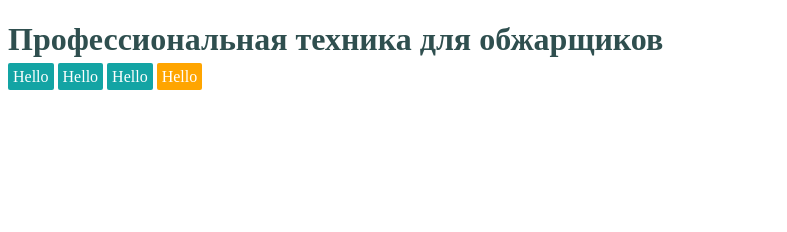
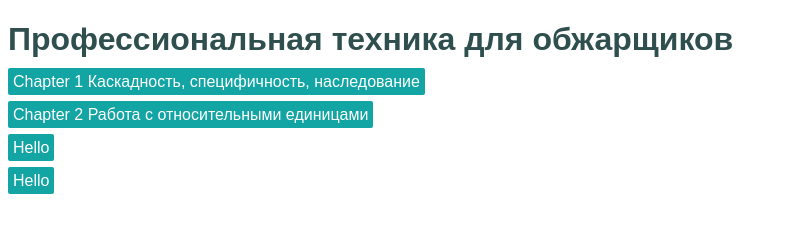
Before and after one commit to ilya-oreshek-golovko/my-first-project, a plain HTML site: page index.html in a window 1280 px wide. Shown: the whole page, without its empty margins (0-787 px from the left). Drawn offline with Linux system fonts and the light colour scheme.

Commit message:
completed the first chapter; sterted the second

```diff
--- /dev/null
+++ b/assets/cascading_specificity_inheritance_1.css
@@ -0,0 +1,55 @@
+body{
+	font-family: sans-serif;
+}
+
+h1 {
+	color: #2f4f4f;
+	margin-bottom: 10px;
+	font-weight: bold;
+}
+.title {
+	font: 32px Helvetica, Arial, sans-serif;
+}
+
+#main-nav {
+	margin-top: 10px;
+	list-style: none;
+	padding-left: 0;
+}
+#main-nav li {
+	display: inline-block;
+}
+#main-nav a {
+	color: white;
+	background-color: #13a4a4;
+	padding: 5px;
+	border-radius: 2px;
+	text-decoration: none;
+}
+
+a:link {
+	color: red;
+	text-decoration: none;
+}
+a:visited {
+	color: green;
+}
+a:hover {
+	color: black;
+	text-decoration: underline;
+}
+a:active {
+	color: yellow;
+}
+.footer {
+	color: #666;
+	background-color: #ccc;
+	padding: 15px 0;
+	text-align: center;
+	font-size: 14px;
+}
+
+.footer a {
+	color: initial;
+	text-decoration: underline;
+}
--- /dev/null
+++ b/assets/index_style.css
@@ -0,0 +1,26 @@
+body{
+	font-family: sans-serif;
+}
+
+h1 {
+	color: #2f4f4f;
+	margin-bottom: 10px;
+	font-weight: bold;
+}
+
+#main-nav {
+	margin-top: 10px;
+	list-style: none;
+	padding-left: 0;
+}
+
+#main-nav a {
+	color: white;
+	background-color: #13a4a4;
+	padding: 5px;
+	border-radius: 2px;
+	text-decoration: none;
+}
+#main-nav li{
+	margin: 15px 0px;
+}
--- a/assets/style1.css
+++ /dev/null
@@ -1,19 +0,0 @@
-h1 {
-	color: #2f4f4f;
-	margin-bottom: 10px;
-}
-#main-nav {
-	margin-top: 10px;
-	list-style: none;
-	padding-left: 0;
-}
-#main-nav li {
-	display: inline-block;
-}
-#main-nav a {
-	color: white;
-	background-color: #13a4a4;
-	padding: 5px;
-	border-radius: 2px;
-	text-decoration: none;
-}
--- a/index.html
+++ b/index.html
@@ -4,7 +4,7 @@
     <meta charset="UTF-8">
     <meta http-equiv="X-UA-Compatible" content="IE=edge">
     <meta name="viewport" content="width=device-width, initial-scale=1.0">
-    <link rel="stylesheet" href="./assets/style1.css">
+    <link rel="stylesheet" href="./assets/index_style.css">
     <title>Document</title>
     <!-- https://habr.com/ru/post/208514/ -->
 </head>
@@ -13,10 +13,10 @@
 		<h1 id="page-title" class="title">Профессиональная техника для обжарщиков</h1>
 		<nav>
 			<ul id="main-nav" class="main-nav">
+				<li><a href="cascading_specificity_inheritance_1.html">Chapter 1 Каскадность, специфичность, наследование</a></li>
+				<li><a href="relative_units.html">Chapter 2 Работа с относительными единицами</a></li>
 				<li><a href="#">Hello</a></li>
 				<li><a href="#">Hello</a></li>
-				<li><a href="#">Hello</a></li>
-				<li><a href="#" style="background-color: orange;">Hello</a></li>
 			</ul>
 		</nav>
 	</header>
```
Also changed, not shown: cascading_specificity_inheritance_1.html (added, +29 -0 lines), relative_units.html (added, +12 -0 lines), assets/relative_units.css (added).
